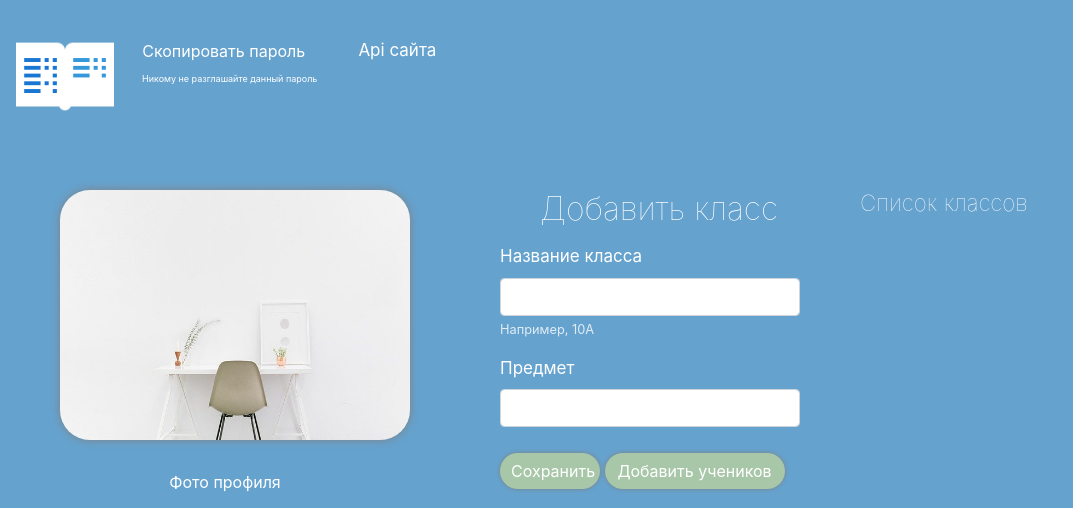
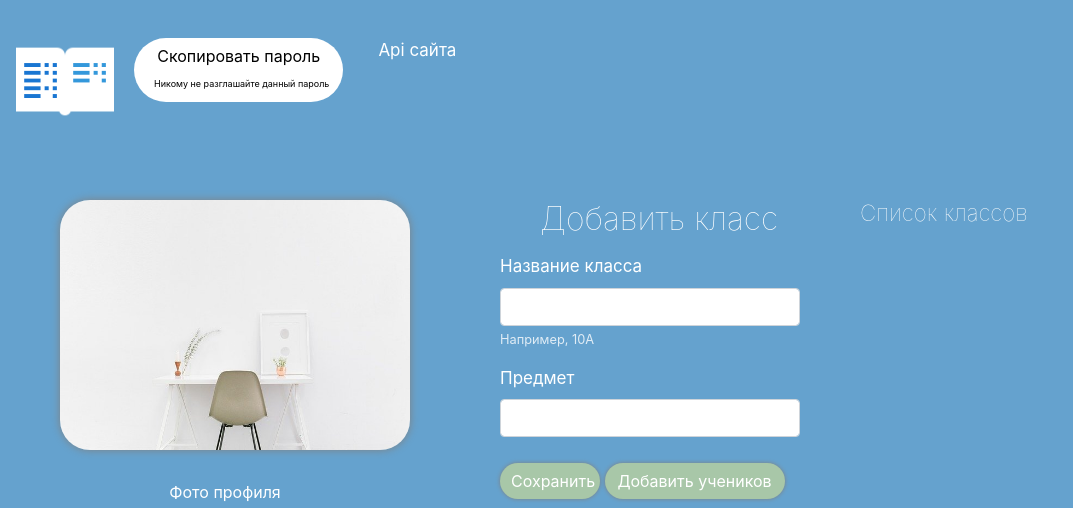
Before and after one commit to TimurTimergalin/EDUde, a Flask app: template templates/profile_of_teacher.html in a window 1280 px wide. Shown: the top 508 px of the page, without its empty margins (0-1073 px from the left). Run offline with Flask 2, Linux system fonts and the light colour scheme; the template is opened without the code that fills it: values that come from a table or form of the project are taken from there, others are empty; parts of the project's set-up code (start-up, migrations or seed data) failed here and were passed over; some libraries are stand-ins or nearby versions.

Commit message:
Доработка

```diff
--- a/templates/profile_of_teacher.html
+++ b/templates/profile_of_teacher.html
@@ -1,9 +1,9 @@
 {% extends "base_profile.html" %}
 {% block about_pr %}
 <li class="nav-item ab" style="width: auto;">
-        <button id="userButton" style="width: auto;background: transparent; border: none;color: white">
+        <button id="userButton" style="width: auto;background: white; border: none;color: black;border-radius: 50px;padding: 6px 14px;margin-left:10px">
             Скопировать пароль<br>
-        <small style="font-size: 9px; margin-left: 12px">Никому не разглашайте данный пароль</small>
+        <small style="font-size: 9px; margin-left: 6px">Никому не разглашайте данный пароль</small>
         </button>
       </li>
         {% endblock %}
```
